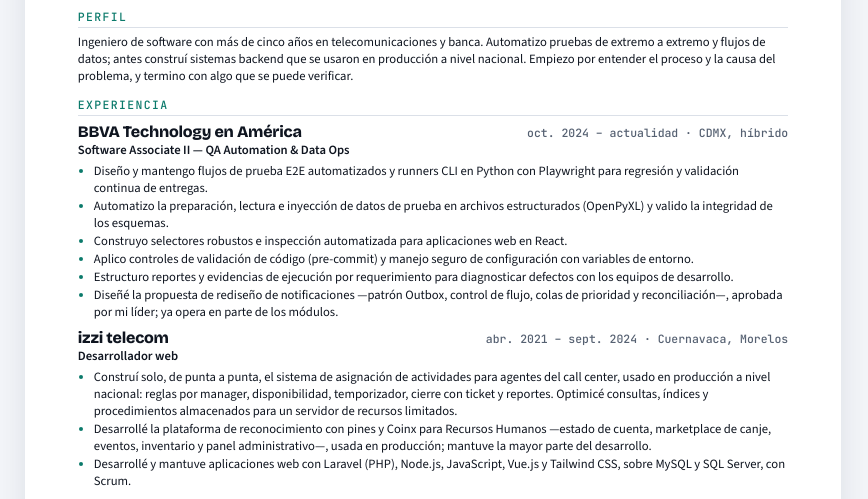
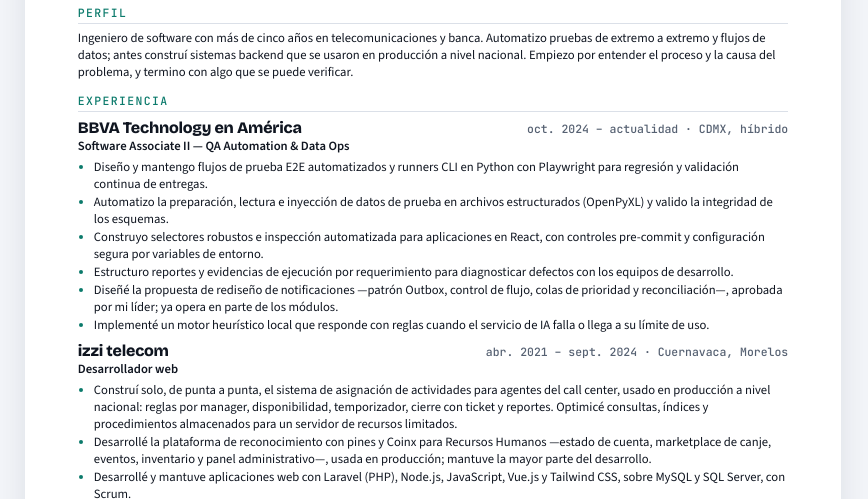
Before and after one commit to danielherrodri/danielherrodri.github.io, a plain HTML site: page cv.html in a window 1280 px wide. Shown: the part 258-757 px from the top of the page, without its empty margins (207-1075 px from the left). Drawn offline with nearby package versions, Linux system fonts and the light colour scheme.

Commit message:
Experiencia en BBVA: motor heurístico local de respaldo
Se agrega a la experiencia en BBVA Technology en América y al CV, descrito de forma genérica y sin detalles internos: responde con reglas cuando el servicio de IA falla o llega a su límite de uso.

Co-Authored-By: Claude Opus 5.5 <noreply@anthropic.com>

```diff
--- a/cv.html
+++ b/cv.html
@@ -15,7 +15,7 @@
   --f-display:"Bricolage Grotesque",ui-sans-serif,system-ui,sans-serif;--f-body:"Source Sans 3",ui-sans-serif,system-ui,sans-serif;--f-mono:"JetBrains Mono",ui-monospace,Consolas,monospace}
 html{background:var(--bg)}
 body{margin:0;color:var(--fg);font:9.5pt/1.34 var(--f-body)}
-.page{max-width:8.5in;margin:24px auto;background:var(--surface);padding:.36in .55in .3in;box-shadow:0 20px 50px -30px rgba(15,25,45,.4)}
+.page{max-width:8.5in;margin:24px auto;background:var(--surface);padding:.32in .55in .22in;box-shadow:0 20px 50px -30px rgba(15,25,45,.4)}
 a{color:var(--accent);text-decoration:none}
 header{display:grid;grid-template-columns:auto 1fr;gap:18px;align-items:center;padding-bottom:11px;border-bottom:1.5px solid var(--fg)}
 header img{width:66px;height:66px;border-radius:14px;object-fit:cover}
@@ -70,10 +70,10 @@ li::marker{color:var(--accent-2-text)}
     <ul>
       <li>Diseño y mantengo flujos de prueba E2E automatizados y runners CLI en Python con Playwright para regresión y validación continua de entregas.</li>
       <li>Automatizo la preparación, lectura e inyección de datos de prueba en archivos estructurados (OpenPyXL) y valido la integridad de los esquemas.</li>
-      <li>Construyo selectores robustos e inspección automatizada para aplicaciones web en React.</li>
-      <li>Aplico controles de validación de código (pre-commit) y manejo seguro de configuración con variables de entorno.</li>
+      <li>Construyo selectores robustos e inspección automatizada para aplicaciones en React, con controles pre-commit y configuración segura por variables de entorno.</li>
       <li>Estructuro reportes y evidencias de ejecución por requerimiento para diagnosticar defectos con los equipos de desarrollo.</li>
       <li>Diseñé la propuesta de rediseño de notificaciones —patrón Outbox, control de flujo, colas de prioridad y reconciliación—, aprobada por mi líder; ya opera en parte de los módulos.</li>
+      <li>Implementé un motor heurístico local que responde con reglas cuando el servicio de IA falla o llega a su límite de uso.</li>
     </ul>
   </article>
   <article class="job">
```
Also changed, not shown: index.html (+1 -0 lines), 1 other file.
